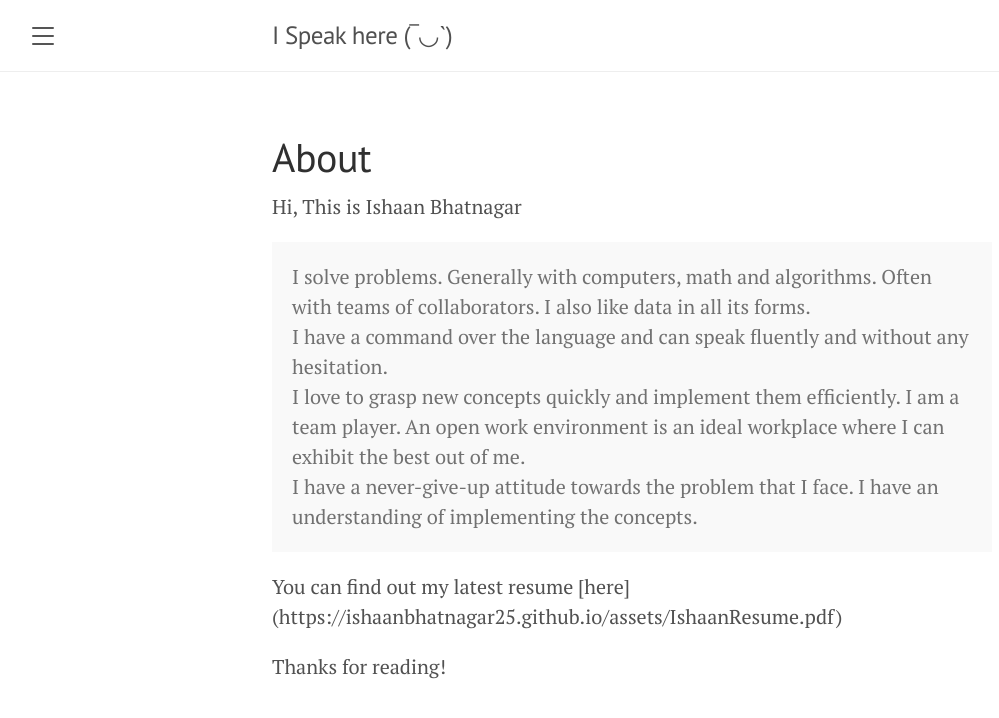
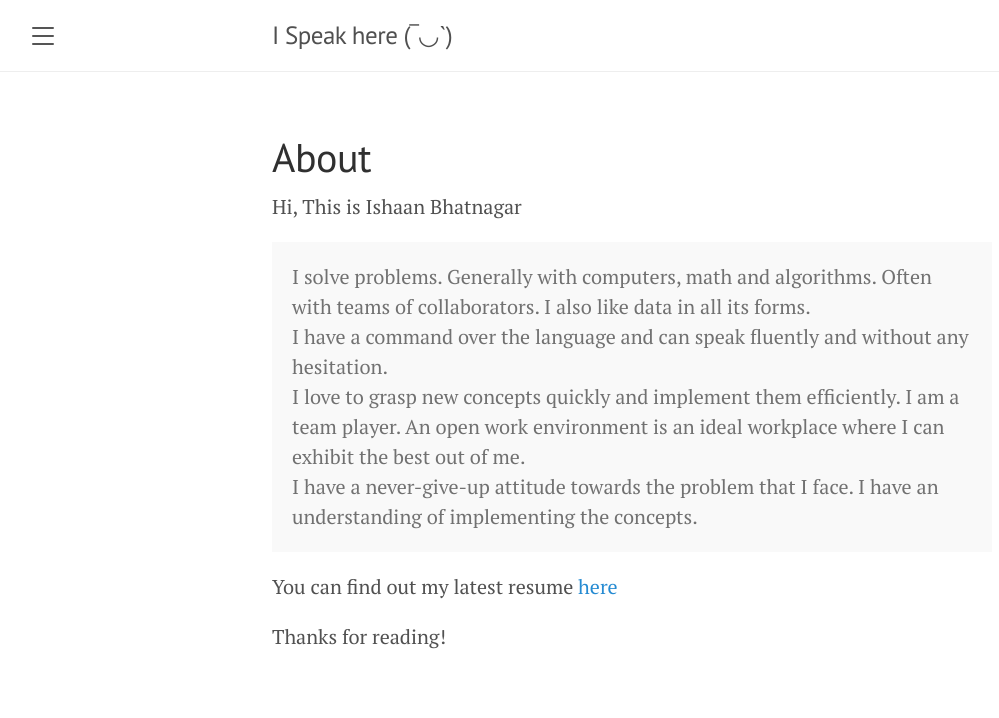
Before and after one commit to IshaanBhatnagar25/IshaanBhatnagar25.github.io, a Jekyll site: the page built from about.md, in a window 1280 px wide. Shown: the top 718 px of the page, without its empty margins (8-1007 px from the left). Built offline with Jekyll 4.4.1, drawn with Linux system fonts in a browser that asks for light colours; nearby versions of some CDN libraries; some of the changed lines change nothing that is shown.

Commit message:
Fix1_aboutSection

```diff
--- a/about.md
+++ b/about.md
@@ -13,6 +13,6 @@ title: About
   I have a never-give-up attitude towards the problem that I face. I have an understanding of implementing the concepts.
 </p>
 
-<p>You can find out my latest resume [here](https://ishaanbhatnagar25.github.io/assets/IshaanResume.pdf)</p>
+<p>You can find out my latest resume <a href="https://ishaanbhatnagar25.github.io/assets/IshaanResume.pdf">here</a></p>
 
 Thanks for reading!
```
